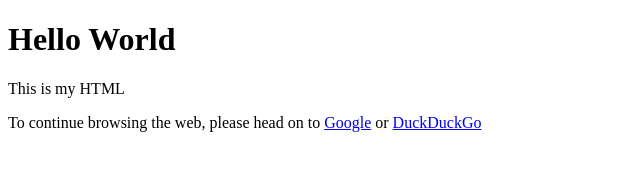
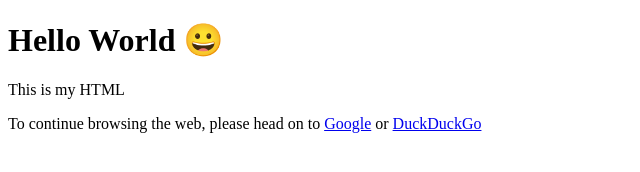
Before and after one commit to KesunyianAyam/myweb, a plain HTML site: page index.html in a window 1280 px wide. Shown: the whole page, without its empty margins (0-640 px from the left). Drawn offline with Linux system fonts and the light colour scheme.

Commit message:
Update index.html

```diff
--- a/index.html
+++ b/index.html
@@ -1,11 +1,12 @@
 <!DOCTYPE html>
 <html>
 <head>
-<title>Hello World</title>
+<meta charset="UTF-8">
+<title>Hello World &#128512;</title>
 </head>
 <body>
 
-<h1>Hello World</h1>
+<h1>Hello World &#128512;</h1>
 <p>This is my HTML</p>
 <p>To continue browsing the web, please head on to <a href="https://www.google.com/">Google</a> or <a href="https://duckduckgo.com/">DuckDuckGo</a></p>
 
```
